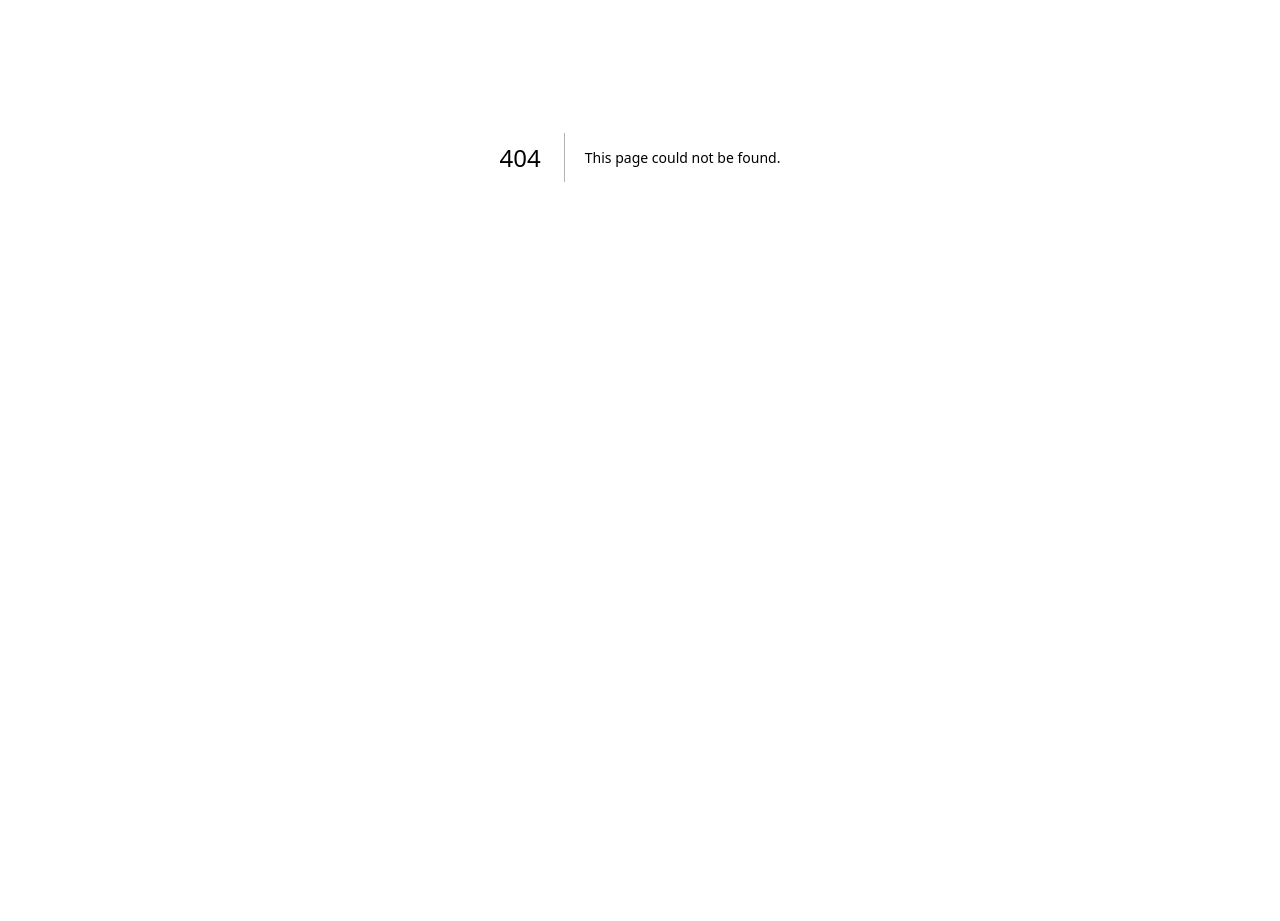
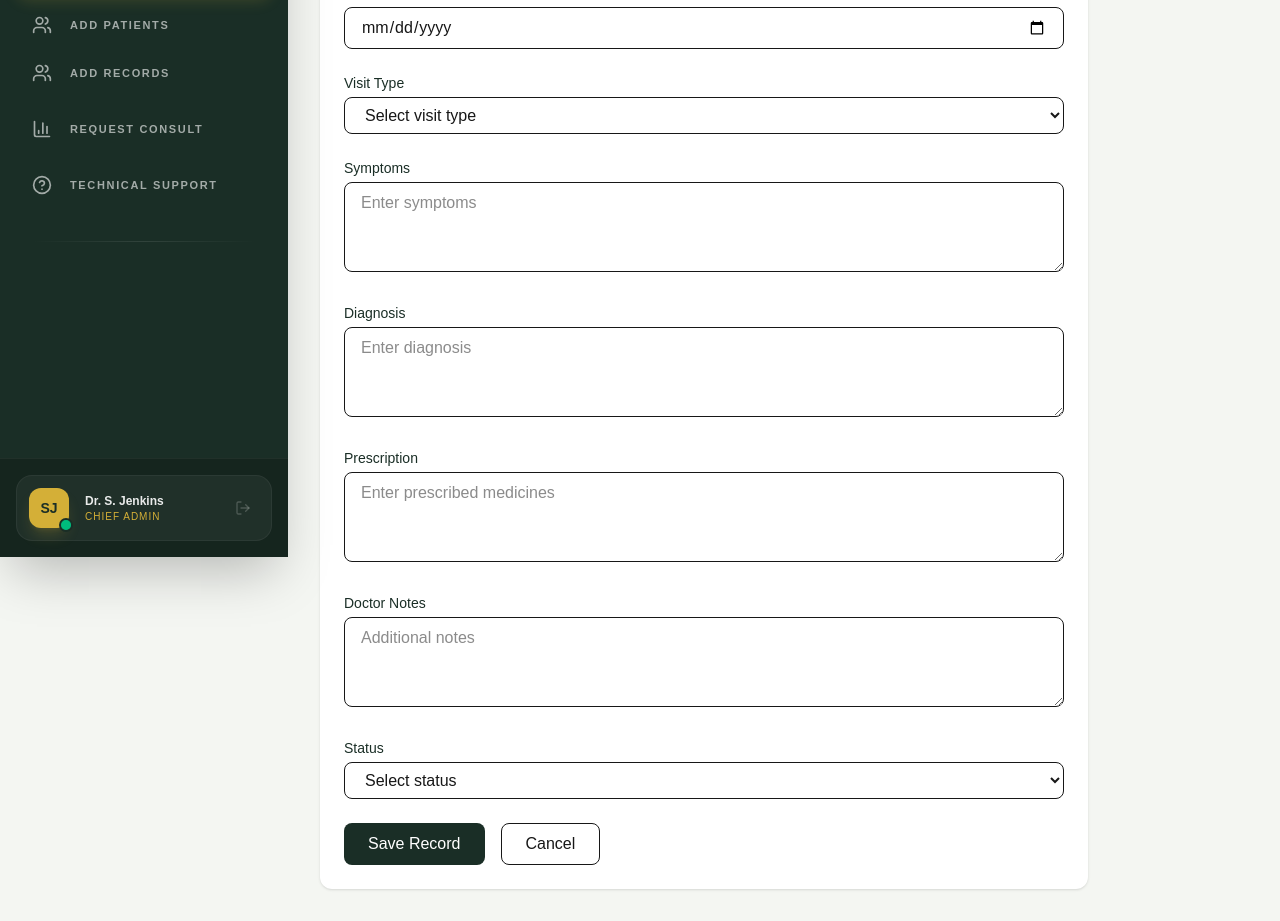
Before and after one commit to kalviumcommunity/S69-0126-CodeMeow-Full-Stack-With-NextjsAnd-AWS-Azure-HealthSync, a Next.js app in the folder your-project-name/: page /add-records in a window 1280 px wide. Before the commit this address had no page. Shown: the part 323-1244 px from the top of the page. Before the commit the page ends 880 px from the top, so only its background shows below. Built offline with nearby package versions, Linux system fonts and the light colour scheme.

Commit message:
add records page created

```diff
--- /dev/null
+++ b/your-project-name/src/app/add-records/page.tsx
@@ -0,0 +1,131 @@
+"use client";
+
+import Sidebar from "../components/sidebar/Sidebar";
+
+export default function AddRecordsPage() {
+  return (
+    <div className="flex min-h-screen bg-[#F4F6F2]">
+      {/* Sidebar */}
+      <Sidebar />
+
+      {/* Main Content */}
+      <div className="flex-1 p-8">
+        <h1 className="text-2xl font-bold text-[#1A2E26]">Add New Record</h1>
+        <p className="text-slate-500 mb-6">
+          Add a new medical record for an existing patient.
+        </p>
+
+        <div className="bg-white rounded-xl shadow p-6 space-y-6 max-w-3xl">
+
+          {/* Patient Name */}
+          <div>
+            <label className="block text-sm font-medium text-[#1A2E26] mb-1">
+              Patient Name / ID
+            </label>
+            <input
+              type="text"
+              placeholder="Enter patient name or ID"
+              className="w-full px-4 py-2 border rounded-lg focus:outline-none focus:ring-2 focus:ring-[#D4AF37]/40"
+            />
+          </div>
+
+          {/* Date of Visit */}
+          <div>
+            <label className="block text-sm font-medium text-[#1A2E26] mb-1">
+              Date of Visit
+            </label>
+            <input
+              type="date"
+              className="w-full px-4 py-2 border rounded-lg focus:outline-none focus:ring-2 focus:ring-[#D4AF37]/40"
+            />
+          </div>
+
+          {/* Visit Type */}
+          <div>
+            <label className="block text-sm font-medium text-[#1A2E26] mb-1">
+              Visit Type
+            </label>
+            <select className="w-full px-4 py-2 border rounded-lg focus:outline-none focus:ring-2 focus:ring-[#D4AF37]/40">
+              <option value="">Select visit type</option>
+              <option>Checkup</option>
+              <option>Emergency</option>
+              <option>Follow-up</option>
+              <option>Consultation</option>
+            </select>
+          </div>
+
+          {/* Symptoms */}
+          <div>
+            <label className="block text-sm font-medium text-[#1A2E26] mb-1">
+              Symptoms
+            </label>
+            <textarea
+              rows={3}
+              placeholder="Enter symptoms"
+              className="w-full px-4 py-2 border rounded-lg focus:outline-none focus:ring-2 focus:ring-[#D4AF37]/40"
+            />
+          </div>
+
+          {/* Diagnosis */}
+          <div>
+            <label className="block text-sm font-medium text-[#1A2E26] mb-1">
+              Diagnosis
+            </label>
+            <textarea
+              rows={3}
+              placeholder="Enter diagnosis"
+              className="w-full px-4 py-2 border rounded-lg focus:outline-none focus:ring-2 focus:ring-[#D4AF37]/40"
+            />
+          </div>
+
+          {/* Prescription */}
+          <div>
+            <label className="block text-sm font-medium text-[#1A2E26] mb-1">
+              Prescription
+            </label>
+            <textarea
+              rows={3}
+              placeholder="Enter prescribed medicines"
+              className="w-full px-4 py-2 border rounded-lg focus:outline-none focus:ring-2 focus:ring-[#D4AF37]/40"
+            />
+          </div>
+
+          {/* Doctor Notes */}
+          <div>
+            <label className="block text-sm font-medium text-[#1A2E26] mb-1">
+              Doctor Notes
+            </label>
+            <textarea
+              rows={3}
+              placeholder="Additional notes"
+              className="w-full px-4 py-2 border rounded-lg focus:outline-none focus:ring-2 focus:ring-[#D4AF37]/40"
+            />
+          </div>
+
+          {/* Status */}
+          <div>
+            <label className="block text-sm font-medium text-[#1A2E26] mb-1">
+              Status
+            </label>
+            <select className="w-full px-4 py-2 border rounded-lg focus:outline-none focus:ring-2 focus:ring-[#D4AF37]/40">
+              <option value="">Select status</option>
+              <option>Active</option>
+              <option>Under Observation</option>
+              <option>Recovered</option>
+            </select>
+          </div>
+
+          {/* Buttons */}
+          <div className="flex gap-4">
+            <button className="bg-[#1A2E26] text-white px-6 py-2 rounded-lg hover:bg-[#254136] transition">
+              Save Record
+            </button>
+            <button className="border px-6 py-2 rounded-lg hover:bg-slate-50 transition">
+              Cancel
+            </button>
+          </div>
+        </div>
+      </div>
+    </div>
+  );
+}
```
